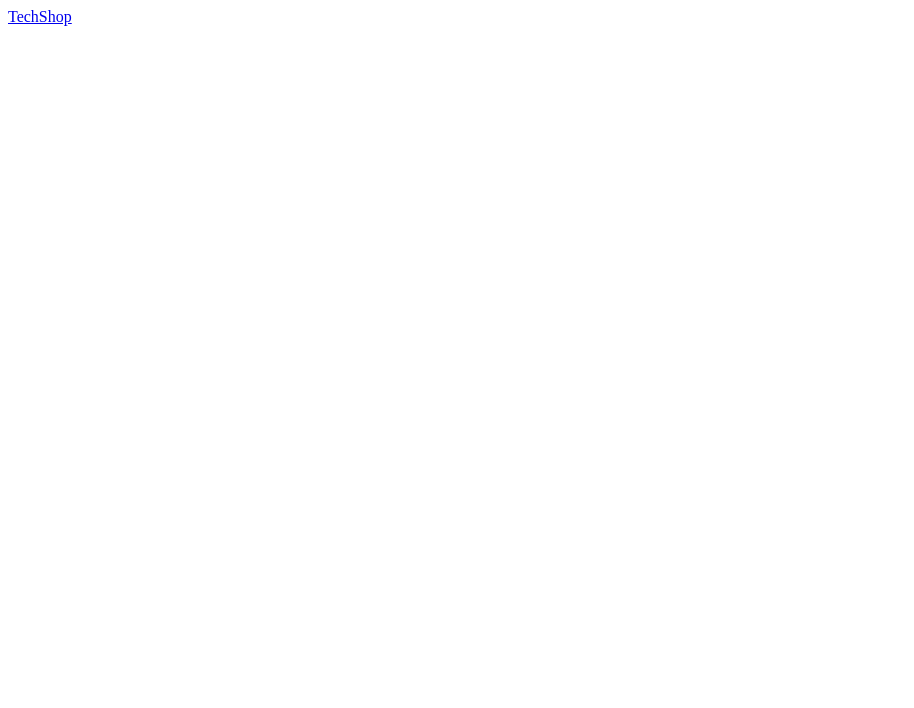
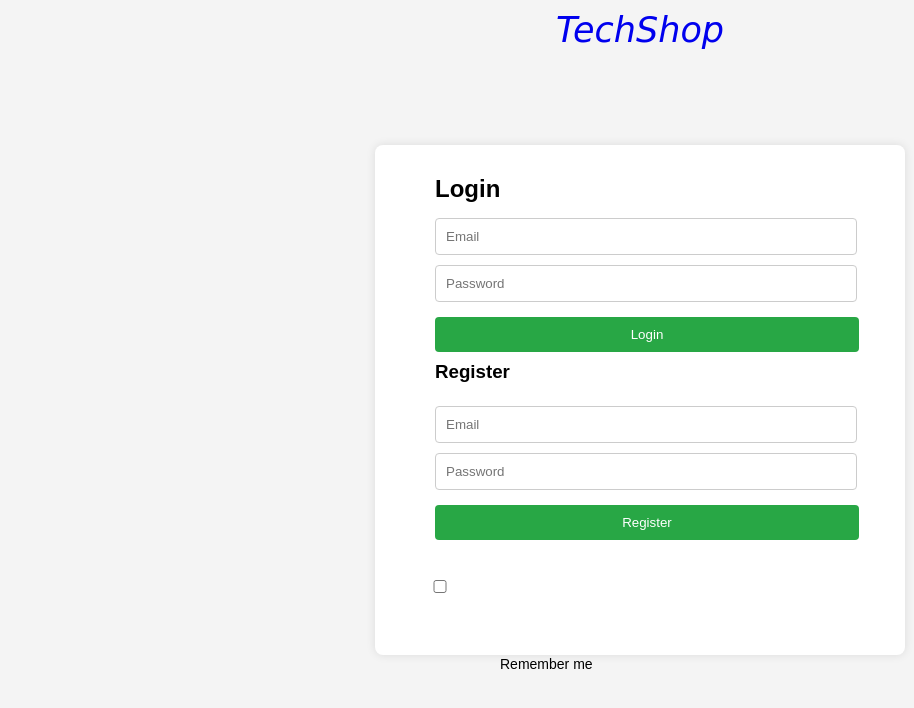
Before and after one commit to Renata963/final, a plain HTML site: page pages/account.html in a window 1280 px wide. Shown: the whole page, without its empty margins (0-914 px from the left). Drawn offline with Linux system fonts and the light colour scheme.

Commit message:
account page

```diff
--- /dev/null
+++ b/css/account.css
@@ -0,0 +1,83 @@
+body {
+  font-family: Arial, sans-serif;
+  background-color: #f4f4f4;
+  display: flex;
+  justify-content: center;
+  align-items: center;
+  height: 100vh;
+  margin: 0;
+}
+
+.container {
+  background-color: white;
+  padding: 20px;
+  border-radius: 8px;
+  box-shadow: 0 0 10px rgba(0, 0, 0, 0.1);
+  width: 300px;
+}
+
+h2 {
+  margin-bottom: 10px;
+}
+
+input {
+  width: 100%;
+  padding: 10px;
+  margin: 5px 0;
+  border: 1px solid #ccc;
+  border-radius: 4px;
+}
+
+button {
+  width: 106%;
+  padding: 10px;
+  background-color: #28a745;
+  color: white;
+  border: none;
+  border-radius: 4px;
+  cursor: pointer;
+  top: 10px;
+  position: relative;
+}
+
+button:hover {
+  background-color: #218838;
+}
+
+#message {
+  margin-top: 15px;
+  color: red;
+}
+a {
+  display: flex;
+  position: absolute;
+  top: 10px;
+  justify-content: space-between;
+  font-size: 35px;
+  text-decoration: none;
+  font-style: italic;
+  font-family: "Playwrite CU", cursive;
+  font-optical-sizing: auto;
+}
+.text {
+  position: absolute;
+  bottom: 128px;
+  left: 500px;
+  font-size: 14px;
+}
+input[type="checkbox"] {
+  position: relative;
+  right: 195px;
+  top: 30px;
+}
+.container {
+  width: 400px;
+  height: 500px;
+  justify-content: space-around;
+  padding: 10px 70px 0px 60px;
+  display: inline-block;
+}
+body {
+  display: flex;
+  align-items: center;
+}
--- a/pages/account.html
+++ b/pages/account.html
@@ -4,7 +4,48 @@
     <meta charset="UTF-8" />
     <meta name="viewport" content="width=device-width, initial-scale=1.0" />
     <title>Account</title>
-    <a href="index.html">TechShop</a>
+
+    <link rel="stylesheet" href="../css/account.css" />
   </head>
-  <body></body>
+  <a href="../index.html">TechShop</a>
+  <body>
+    <div class="container">
+      <div class="form-container">
+        <h2>Login</h2>
+        <form id="loginForm">
+          <input type="text" id="loginEmail" placeholder="Email" required minlength="10" />
+          <input
+            type="password"
+            id="loginPassword"
+            placeholder="Password"
+            required minlength="10"
+          />
+        <button type="submit">Login</button>
+        </form>
+        <div id="errorMessages"></div>
+        <h3>Register</h3>
+        <form id="registerForm">
+          <input type="text" id="registerEmail" placeholder="Email" required minlength="10" />
+          <input
+            type="password"
+            id="registerPassword"
+            placeholder="Password"
+            required minlength="10"
+          />
+          <button type="submit">Register</button>
+        </form>
+
+        <div id="message"></div>
+      </div>
+       <div class ="remember">
+      <label class="checkbox">
+        <input class="checkbox" type="checkbox" value="forever" />
+        <span class="text">Remember me</span>
+        </div>
+      </label>
+    </div>
+
+
+    <script src="account.js"></script>
+  </body>
 </html>
```
Also changed, not shown: js/account.js (added, +15 -0 lines).
